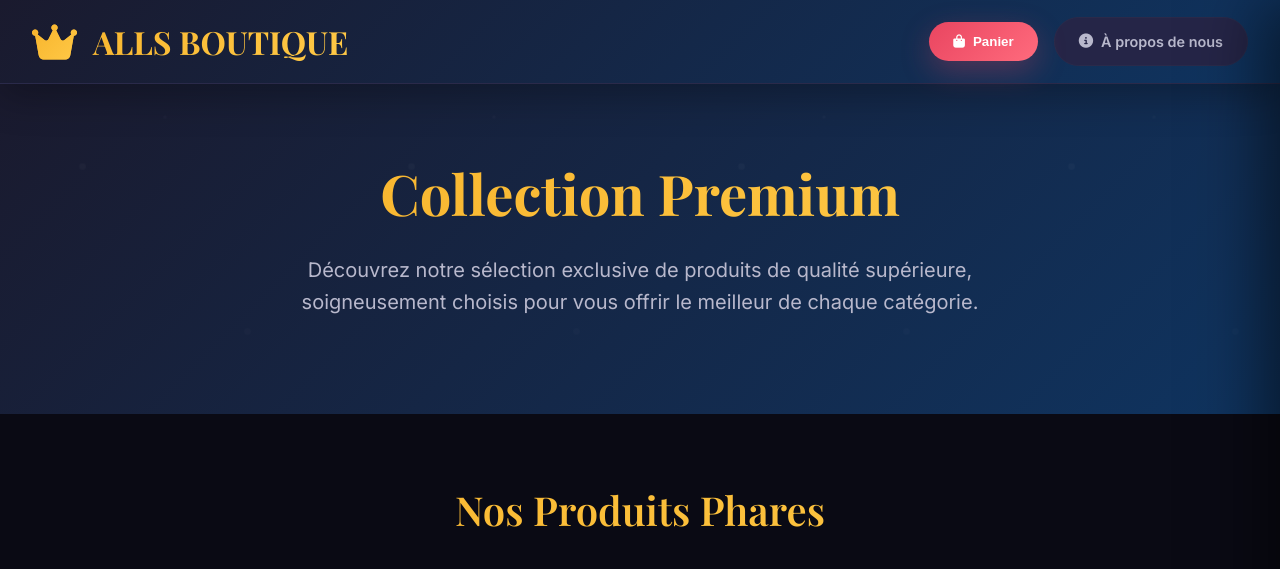
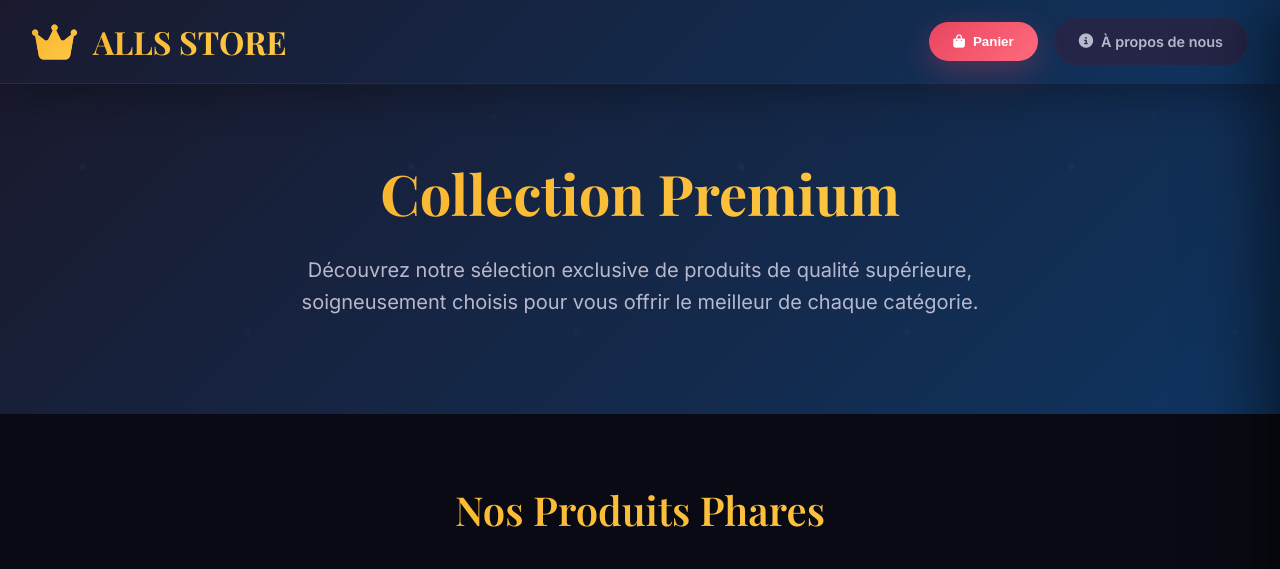
Before and after one commit to JARDO2003/ALL-s, a plain HTML site: page index.html in a window 1280 px wide. Shown: the top 569 px of the page. Drawn offline with nearby package versions, Linux system fonts and the light colour scheme.

Commit message:
Update index.html
G

```diff
--- a/index.html
+++ b/index.html
@@ -611,7 +611,7 @@
         <div class="header-content">
             <div class="logo">
                 <i class="fas fa-crown"></i>
-                <span>ALLS BOUTIQUE</span>
+                <span>ALLS STORE</span>
             </div>
             <div class="header-actions">
                 <button class="cart-button" id="cart-toggle">
```
